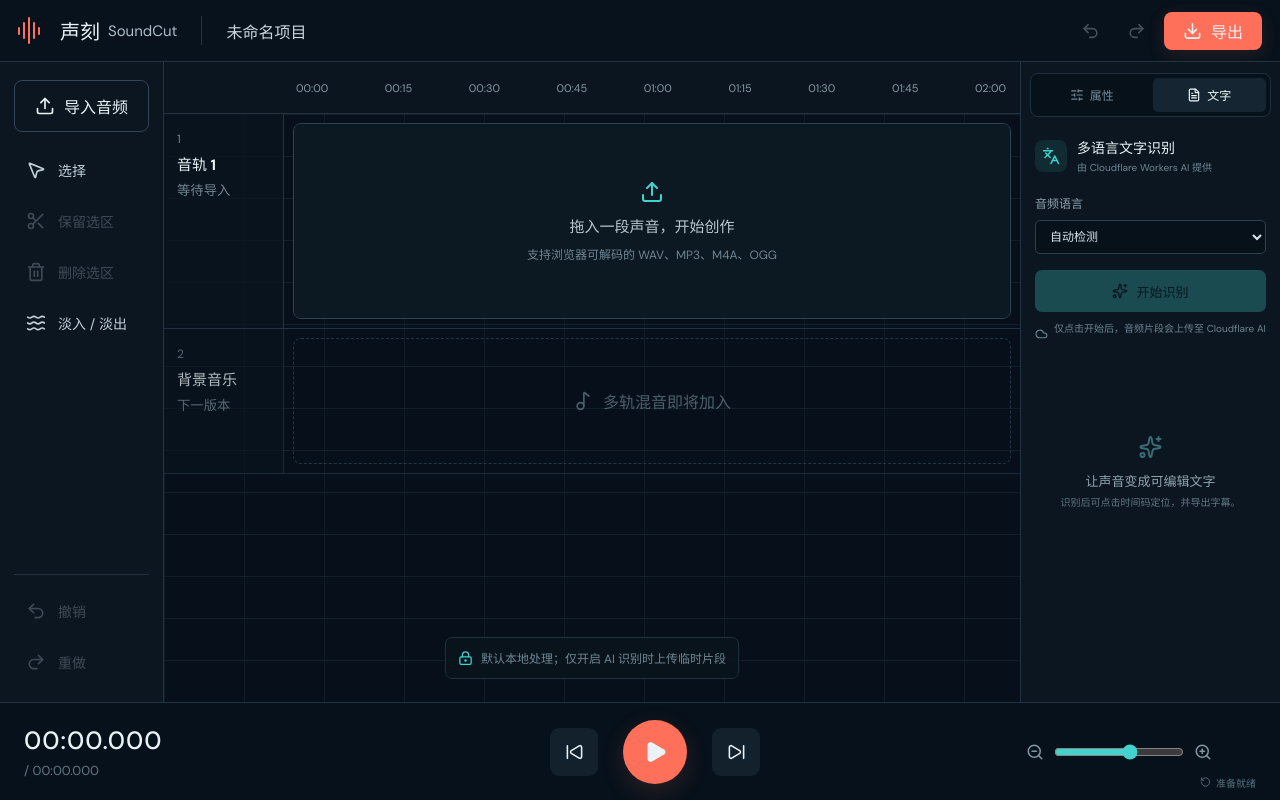
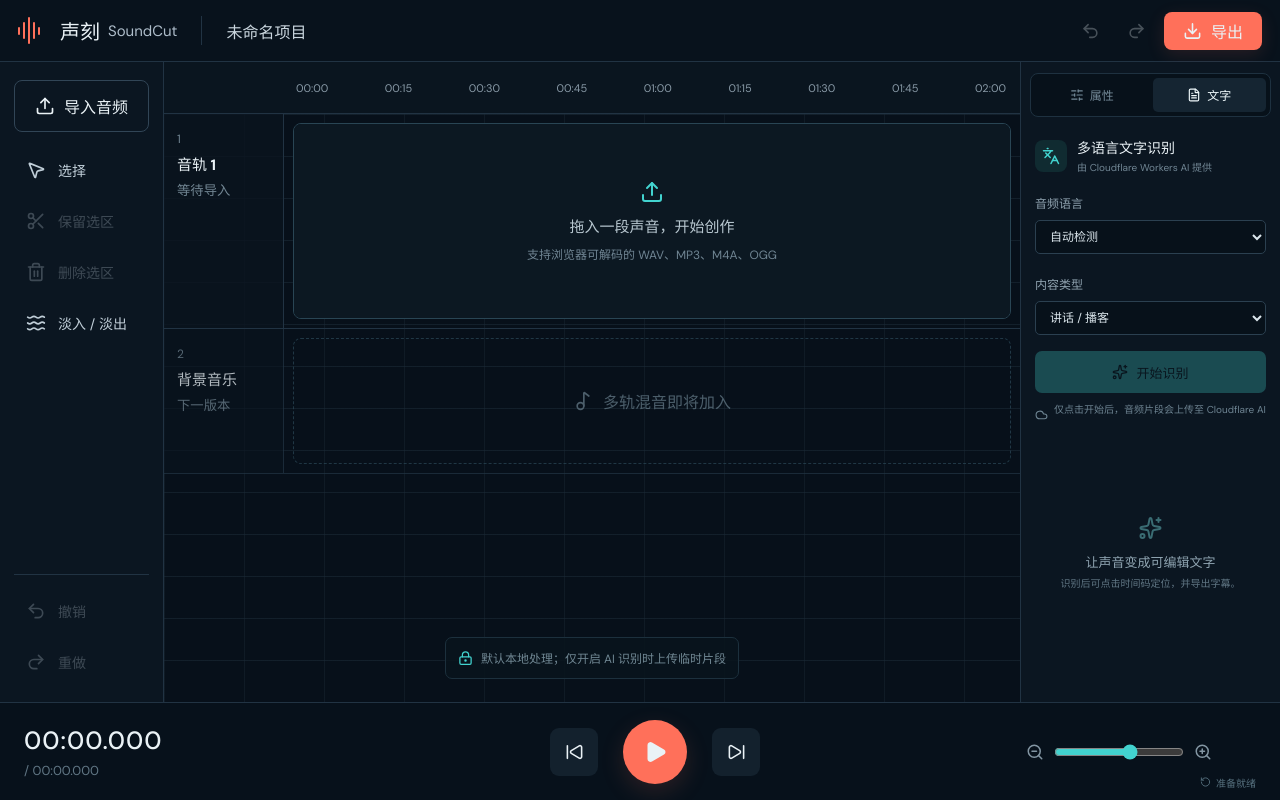
Before and after one commit to i711net/soundcut-web, a React (Vite) app: page / in a window 1280 px wide. Both pictures are taken after a click on the button "文字". Built offline with nearby package versions, Linux system fonts and the light colour scheme.

Commit message:
Add files via upload

```diff
--- a/src/App.tsx
+++ b/src/App.tsx
@@ -20,6 +20,7 @@ export default function App() {
   const [status, setStatus] = useState('准备就绪')
   const [inspectorTab, setInspectorTab] = useState<'properties' | 'transcript'>('properties')
   const [language, setLanguage] = useState('auto')
+  const [contentMode, setContentMode] = useState<'speech' | 'song'>('speech')
   const [transcript, setTranscript] = useState<TranscriptSegment[]>([])
   const [transcribing, setTranscribing] = useState(false)
   const [transcriptionProgress, setTranscriptionProgress] = useState(0)
@@ -63,12 +64,18 @@ export default function App() {
   const transcribe = async () => {
     if (!buffer || transcribing) return
     setTranscribing(true); setTranscriptionError(''); setTranscript([]); setInspectorTab('transcript'); setStatus('正在进行云端文字识别…')
-    const chunkSeconds = 120, chunkCount = Math.ceil(buffer.duration / chunkSeconds), merged: TranscriptSegment[] = []
+    const chunkSeconds = contentMode === 'song' ? 30 : 120, chunkCount = Math.ceil(buffer.duration / chunkSeconds), merged: TranscriptSegment[] = []
     try {
       for (let index = 0; index < chunkCount; index++) {
         const start = index * chunkSeconds, end = Math.min(buffer.duration, start + chunkSeconds)
         const chunk = renderBuffer(buffer, { start, end, gain: settings.gain, fadeIn: 0, fadeOut: 0 })
-        const response = await fetch(`/api/transcribe?language=${encodeURIComponent(language)}`, { method: 'POST', headers: { 'Content-Type': 'audio/wav' }, body: bufferToWav(chunk) })
+        const response = await fetch(`/api/transcribe?language=${encodeURIComponent(language)}&mode=${contentMode}`, { method: 'POST', headers: { 'Content-Type': 'audio/wav' }, body: bufferToWav(chunk) })
+        const contentType = response.headers.get('content-type') || ''
+        if (!contentType.includes('application/json')) {
+          throw new Error(response.status === 404 || contentType.includes('text/html')
+            ? 'AI 接口未部署：请确认 GitHub 包含 functions/api/transcribe.js，并在 Cloudflare 重新部署'
+            : `识别接口返回了无法读取的内容（HTTP ${response.status}）`)
+        }
         const data = await response.json() as { error?: string; text?: string; vtt?: string; segments?: Array<{ start?: number; end?: number; text?: string }> }
         if (!response.ok) throw new Error(data.error || `识别服务返回 ${response.status}`)
         let chunkSegments = data.vtt ? parseVtt(data.vtt, start) : (data.segments || []).filter(item => item.text).map((item, i) => ({ id: i, start: (item.start || 0) + start, end: (item.end || end - start) + start, text: item.text || '' }))
@@ -107,7 +114,7 @@ export default function App() {
           <label>播放速度 <output>{speed.toFixed(2)}×</output><input type="range" min=".5" max="2" step=".05" value={speed} onChange={e => setSpeed(+e.target.value)}/></label><hr/>
           <label>导出格式<select><option>WAV · 16 bit</option></select></label>
           <div className="selection-info"><span>当前选区</span><b>{formatTime(selection[0], true)} — {formatTime(selection[1], true)}</b></div>
-        </div> : <TranscriptPanel fileName={fileName} hasAudio={!!buffer} language={language} onLanguage={setLanguage} segments={transcript} onSegments={setTranscript} onSeek={seek} onTranscribe={transcribe} progress={transcriptionProgress} working={transcribing} error={transcriptionError}/>}
+        </div> : <TranscriptPanel fileName={fileName} hasAudio={!!buffer} language={language} onLanguage={setLanguage} contentMode={contentMode} onContentMode={setContentMode} segments={transcript} onSegments={setTranscript} onSeek={seek} onTranscribe={transcribe} progress={transcriptionProgress} working={transcribing} error={transcriptionError}/>}
       </aside>
     </main>
     <footer><div className="time"><strong>{formatTime(currentTime, true)}</strong><span>/ {formatTime(buffer?.duration ?? 0, true)}</span></div><div className="transport"><button onClick={() => seek(Math.max(0, currentTime - 5))}><SkipBack/></button><button className="play" onClick={play}>{playing ? <Pause fill="currentColor"/> : <Play fill="currentColor"/>}</button><button onClick={() => seek(Math.min(buffer?.duration ?? 0, currentTime + 5))}><SkipForward/></button></div><div className="zoom"><ZoomOut/><input type="range" defaultValue="60"/><ZoomIn/></div><div className="status"><RotateCcw/>{status}</div></footer>
--- a/src/TranscriptPanel.tsx
+++ b/src/TranscriptPanel.tsx
@@ -7,6 +7,8 @@ type Props = {
   hasAudio: boolean
   language: string
   onLanguage: (value: string) => void
+  contentMode: 'speech' | 'song'
+  onContentMode: (value: 'speech' | 'song') => void
   segments: TranscriptSegment[]
   onSegments: (value: TranscriptSegment[]) => void
   onSeek: (time: number) => void
@@ -23,6 +25,9 @@ export default function TranscriptPanel(props: Props) {
     <label>音频语言<select value={props.language} onChange={e => props.onLanguage(e.target.value)} disabled={working}>
       <option value="auto">自动检测</option><option value="zh">中文</option><option value="yue">粤语</option><option value="en">English</option><option value="ja">日本語</option><option value="ko">한국어</option><option value="es">Español</option><option value="fr">Français</option><option value="de">Deutsch</option><option value="pt">Português</option><option value="ru">Русский</option><option value="it">Italiano</option><option value="hi">हिन्दी</option>
     </select></label>
+    <label>内容类型<select value={props.contentMode} onChange={e => props.onContentMode(e.target.value as 'speech' | 'song')} disabled={working}>
+      <option value="speech">讲话 / 播客</option><option value="song">歌曲 / 歌词</option>
+    </select></label>
     <button className="transcribe-button" disabled={!props.hasAudio || working} onClick={props.onTranscribe}>{working ? <LoaderCircle className="spin"/> : <Sparkles/>}{working ? `正在识别 ${progress}%` : segments.length ? '重新识别' : '开始识别'}</button>
     <div className="cloud-notice"><Cloud/>仅点击开始后，音频片段会上传至 Cloudflare AI</div>
     {props.error && <div className="transcript-error">{props.error}</div>}
```
Also changed, not shown: 2 other files (tests, documents, lock files or other folders).
